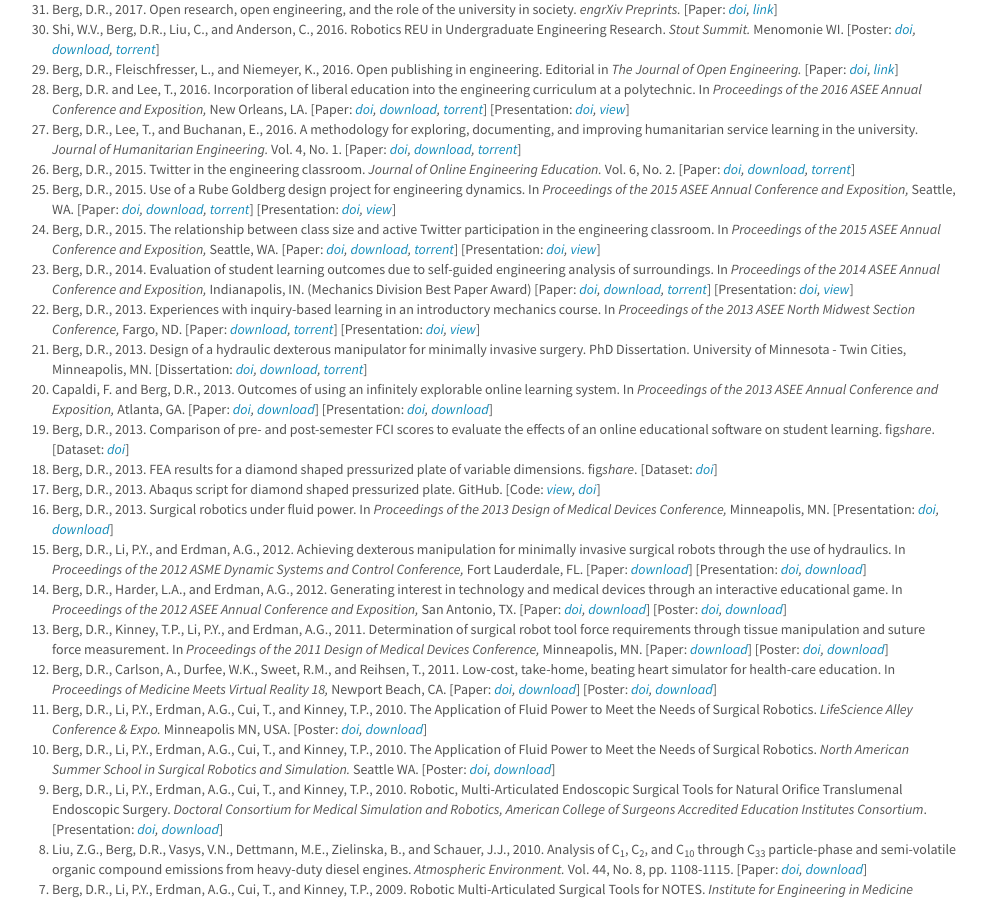
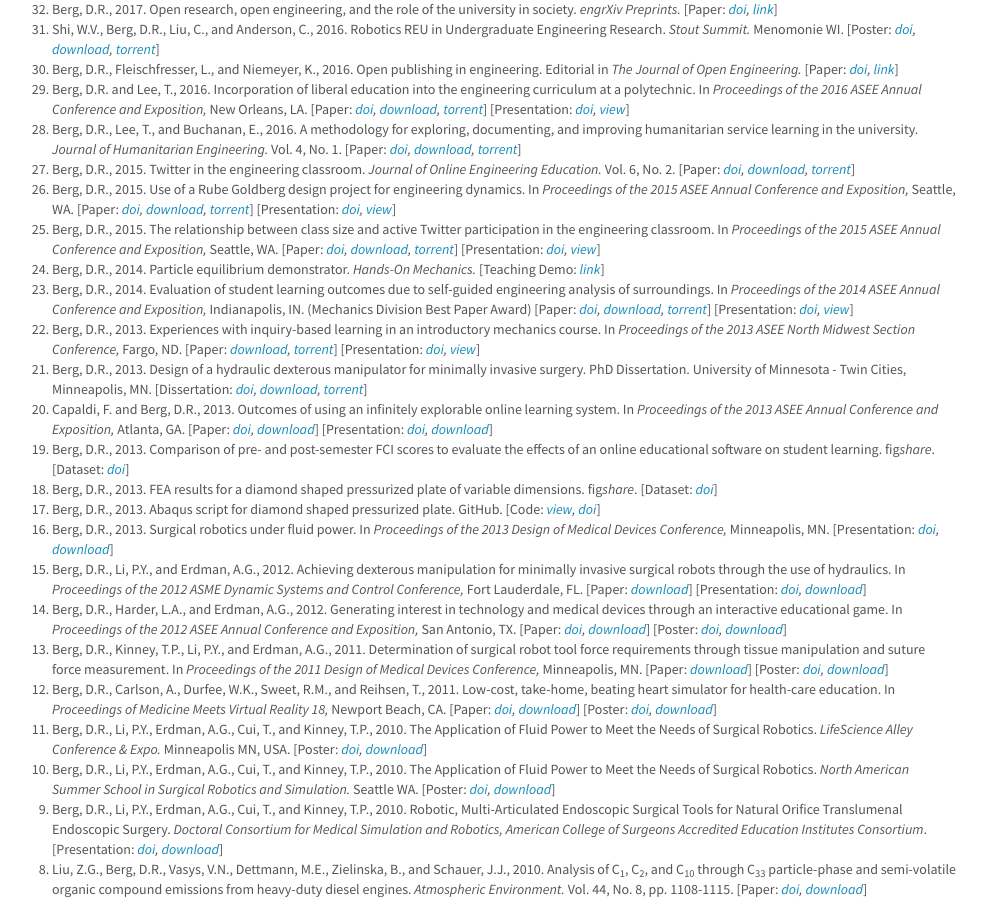
Before and after one commit to devinberg/devinberg.com, a Jekyll site: the page built from publications/index.md, in a window 1280 px wide and 900 px high, scrolled down 867 px. Shown: the whole window, without its empty margins (58-1045 px from the left). Built offline with Jekyll 4.4.1, drawn with Linux system fonts in a browser that asks for light colours; nearby versions of some CDN libraries; comment, search, counter and statistics services are not loaded.

Commit message:
add particle eq demo

```diff
--- a/publications/index.md
+++ b/publications/index.md
@@ -67,6 +67,7 @@ Below are some of the papers and other artifacts I have published. Additional in
  	<li>Berg, D.R., 2015. Twitter in the engineering classroom. <i>Journal of Online Engineering Education.</i> Vol. 6, No. 2. [Paper: <i><a href="https://dx.doi.org/10.6084/m9.figshare.2060559.v1">doi</a>, <a href="https://s3.amazonaws.com/drb_website_storage/devinberg.com/joee_v6n2a2.pdf">download</a>, <a href="magnet:?xt=urn:btih:20a31f46a273135ac9085854ad9b974e3ac51d9d&tr=http%3A%2F%2Facademictorrents.com%2Fannounce.php&tr=udp%3A%2F%2Ftracker.publicbt.com%3A80%2Fannounce&tr=udp%3A%2F%2Ftracker.openbittorrent.com%3A80%2Fannounce">torrent</a></i>] <span data-badge-popover="right" data-badge-type="4" data-doi="" data-hide-no-mentions="true" class="altmetric-embed"></span></li>
  	<li>Berg, D.R., 2015. Use of a Rube Goldberg design project for engineering dynamics. In <i>Proceedings of the 2015 ASEE Annual Conference and Exposition,</i> Seattle, WA. [Paper: <i><a href="http://dx.doi.org/10.18260/p.24976">doi</a>, <a href="https://s3.amazonaws.com/drb_website_storage/devinberg.com/use-of-a-rube-goldberg-design-project-for-engineering-dynamics.pdf">download</a>, <a href="magnet:?xt=urn:btih:c6c09f4c5d8c45018d5692e8e3e20fc51b3fe1d4&tr=http%3A%2F%2Facademictorrents.com%2Fannounce.php&tr=udp%3A%2F%2Ftracker.publicbt.com%3A80%2Fannounce&tr=udp%3A%2F%2Ftracker.openbittorrent.com%3A80%2Fannounce">torrent</a></i>] [Presentation: <i><a href="http://dx.doi.org/10.6084/m9.figshare.1450679">doi</a>, <a href="https://speakerdeck.com/devinberg/use-of-a-rube-goldberg-design-project-for-engineering-dynamics">view</a></i>] <span data-badge-popover="right" data-badge-type="4" data-doi="10.18260/p.24976" data-hide-no-mentions="true" class="altmetric-embed"></span></li>
  	<li>Berg, D.R., 2015. The relationship between class size and active Twitter participation in the engineering classroom. In <i>Proceedings of the 2015 ASEE Annual Conference and Exposition,</i> Seattle, WA. [Paper: <i><a href="http://dx.doi.org/10.18260/p.24904">doi</a>, <a href="https://s3.amazonaws.com/drb_website_storage/devinberg.com/the-relationship-between-class-size-and-active-twitter-participation-in-the-engineering-classroom.pdf">download</a>, <a href="magnet:?xt=urn:btih:bc7109f293cb0f2a06d304260da138efa8e43a7e&tr=http%3A%2F%2Facademictorrents.com%2Fannounce.php&tr=udp%3A%2F%2Ftracker.publicbt.com%3A80%2Fannounce&tr=udp%3A%2F%2Ftracker.openbittorrent.com%3A80%2Fannounce">torrent</a></i>] [Presentation: <i><a href="http://dx.doi.org/10.6084/m9.figshare.1449061">doi</a>, <a href="https://speakerdeck.com/devinberg/the-relationship-between-class-size-and-active-twitter-participation-in-the-engineering-classroom">view</a></i>] <span data-badge-popover="right" data-badge-type="4" data-doi="10.18260/p.24904" data-hide-no-mentions="true" class="altmetric-embed"></span></li>
+	<li>Berg, D.R., 2014. Particle equilibrium demonstrator. <i>Hands-On Mechanics.</i> [Teaching Demo: <i><a href="http://www.handsonmechanics.org/statics/74">link</a></i>] <span data-badge-popover="right" data-badge-type="4" data-doi="" data-hide-no-mentions="true" class="altmetric-embed"></span></li>
  	<li>Berg, D.R., 2014. Evaluation of student learning outcomes due to self-guided engineering analysis of surroundings. In <i>Proceedings of the 2014 ASEE Annual Conference and Exposition,</i> Indianapolis, IN. (Mechanics Division Best Paper Award) [Paper: <i><a href="https://peer.asee.org/20441">doi</a>, <a href="https://s3.amazonaws.com/drb_website_storage/devinberg.com/ASEE_AC2014-8679_final.pdf">download</a>, <a href="magnet:?xt=urn:btih:64cba143eb0ef70ae025a66d74e8b83af30bb7f2&tr=http%3A%2F%2Facademictorrents.com%2Fannounce.php&tr=udp%3A%2F%2Ftracker.publicbt.com%3A80%2Fannounce&tr=udp%3A%2F%2Ftracker.openbittorrent.com%3A80%2Fannounce">torrent</a></i>] [Presentation: <i><a href="https://doi.org/10.6084/m9.figshare.1057819.v1">doi</a>, <a href="https://speakerdeck.com/devinberg/evaluation-of-student-learning-outcomes-due-to-self-guided-engineering-analysis-of-surroundings">view</a></i>] <span data-badge-popover="right" data-badge-type="4" data-doi="10.6084/m9.figshare.1057819.v1" data-hide-no-mentions="true" class="altmetric-embed"></span></li>
  	<li>Berg, D.R., 2013. Experiences with inquiry-based learning in an introductory mechanics course. In <i>Proceedings of the 2013 ASEE North Midwest Section Conference,</i> Fargo, ND. [Paper: <i><a href="https://s3.amazonaws.com/drb_website_storage/devinberg.com/ASEE-NMWSC2013-0037.pdf">download</a>, <a href="magnet:?xt=urn:btih:dabacc8d81e9a3eb10328999896f69591a9f6ecf&tr=http%3A%2F%2Facademictorrents.com%2Fannounce.php&tr=udp%3A%2F%2Ftracker.publicbt.com%3A80%2Fannounce&tr=udp%3A%2F%2Ftracker.openbittorrent.com%3A80%2Fannounce">torrent</a></i>] [Presentation: <i><a href="http://dx.doi.org/10.6084/m9.figshare.828469">doi</a>, <a href="http://www.slideshare.net/devinberg/experiences-with-inquirybased-learning-in-an-introductory-mechanics-course">view</a></i>] <span data-badge-popover="right" data-badge-type="4" data-doi="10.6084/m9.figshare.828469" data-hide-no-mentions="true" class="altmetric-embed"></span></li>
  	<li>Berg, D.R., 2013. Design of a hydraulic dexterous manipulator for minimally invasive surgery. PhD Dissertation. University of Minnesota - Twin Cities, Minneapolis, MN. [Dissertation: <i><a href="http://hdl.handle.net/11299/159593">doi</a>, <a href="https://s3.amazonaws.com/drb_website_storage/devinberg.com/DevinBerg_dissertation2013s.pdf">download</a>, <a href="magnet:?xt=urn:btih:6e839ebb0394250327729c7f5e3b000061c71bfe&tr=http%3A%2F%2Facademictorrents.com%2Fannounce.php&tr=udp%3A%2F%2Ftracker.publicbt.com%3A80%2Fannounce&tr=udp%3A%2F%2Ftracker.openbittorrent.com%3A80%2Fannounce">torrent</a></i>] <span data-badge-popover="right" data-badge-type="4" data-doi="10.6084/m9.figshare.963287.v1" data-hide-no-mentions="true" class="altmetric-embed"></span></li>
```
